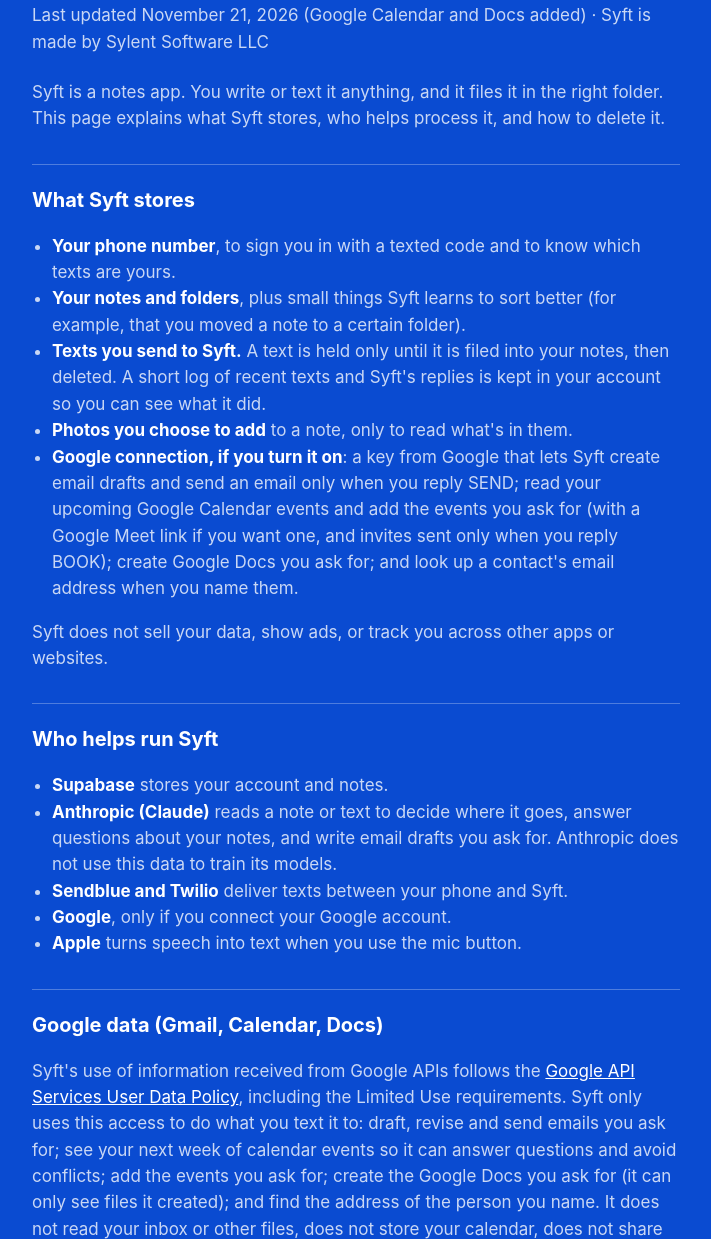
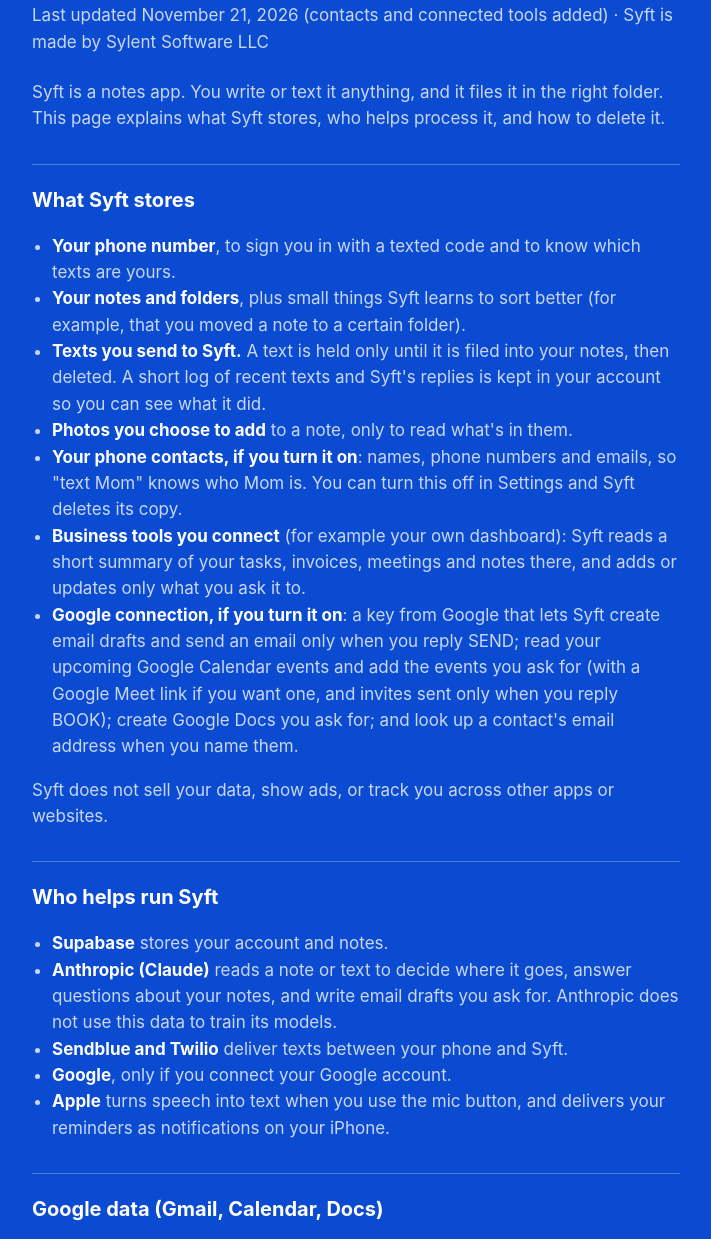
Before and after one commit to robbooks/syft, a plain HTML site: page index.html in a window 1280 px wide. Shown: the part 81-1320 px from the top of the page, without its empty margins (284-995 px from the left). Drawn offline with Linux system fonts and the light colour scheme.

Commit message:
Privacy policy: contacts and connected tools
Co-Authored-By: Claude Opus 5.5 <noreply@anthropic.com>

```diff
--- a/index.html
+++ b/index.html
@@ -21,7 +21,7 @@
 <body>
 <main>
   <h1>Syft Privacy Policy</h1>
-  <p class="date">Last updated November 21, 2026 (Google Calendar and Docs added) · Syft is made by Sylent Software LLC</p>
+  <p class="date">Last updated November 21, 2026 (contacts and connected tools added) · Syft is made by Sylent Software LLC</p>
 
   <p>Syft is a notes app. You write or text it anything, and it files it in the right folder. This page explains what Syft stores, who helps process it, and how to delete it.</p>
 
@@ -31,6 +31,8 @@
     <li><strong>Your notes and folders</strong>, plus small things Syft learns to sort better (for example, that you moved a note to a certain folder).</li>
     <li><strong>Texts you send to Syft.</strong> A text is held only until it is filed into your notes, then deleted. A short log of recent texts and Syft's replies is kept in your account so you can see what it did.</li>
     <li><strong>Photos you choose to add</strong> to a note, only to read what's in them.</li>
+    <li><strong>Your phone contacts, if you turn it on</strong>: names, phone numbers and emails, so "text Mom" knows who Mom is. You can turn this off in Settings and Syft deletes its copy.</li>
+    <li><strong>Business tools you connect</strong> (for example your own dashboard): Syft reads a short summary of your tasks, invoices, meetings and notes there, and adds or updates only what you ask it to.</li>
     <li><strong>Google connection, if you turn it on</strong>: a key from Google that lets Syft create email drafts and send an email only when you reply SEND; read your upcoming Google Calendar events and add the events you ask for (with a Google Meet link if you want one, and invites sent only when you reply BOOK); create Google Docs you ask for; and look up a contact's email address when you name them.</li>
   </ul>
   <p>Syft does not sell your data, show ads, or track you across other apps or websites.</p>
@@ -41,7 +43,7 @@
     <li><strong>Anthropic (Claude)</strong> reads a note or text to decide where it goes, answer questions about your notes, and write email drafts you ask for. Anthropic does not use this data to train its models.</li>
     <li><strong>Sendblue and Twilio</strong> deliver texts between your phone and Syft.</li>
     <li><strong>Google</strong>, only if you connect your Google account.</li>
-    <li><strong>Apple</strong> turns speech into text when you use the mic button.</li>
+    <li><strong>Apple</strong> turns speech into text when you use the mic button, and delivers your reminders as notifications on your iPhone.</li>
   </ul>
 
   <h2>Google data (Gmail, Calendar, Docs)</h2>
```
Also changed, not shown: privacy.html (+4 -2 lines).
